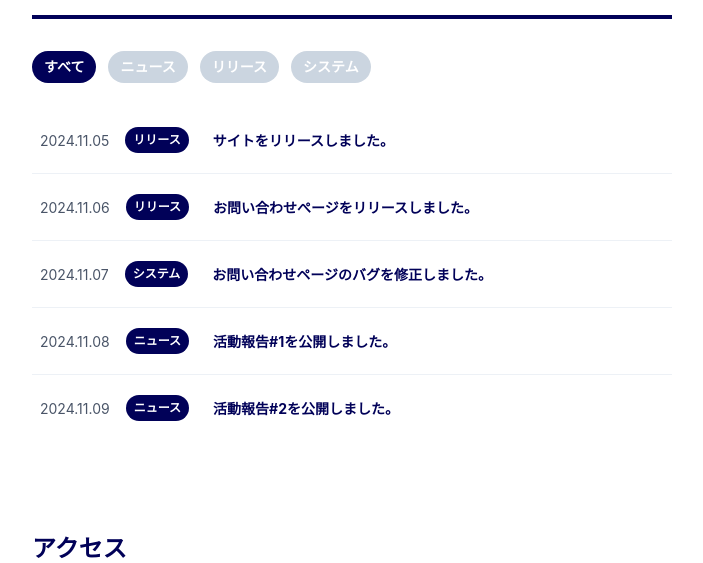
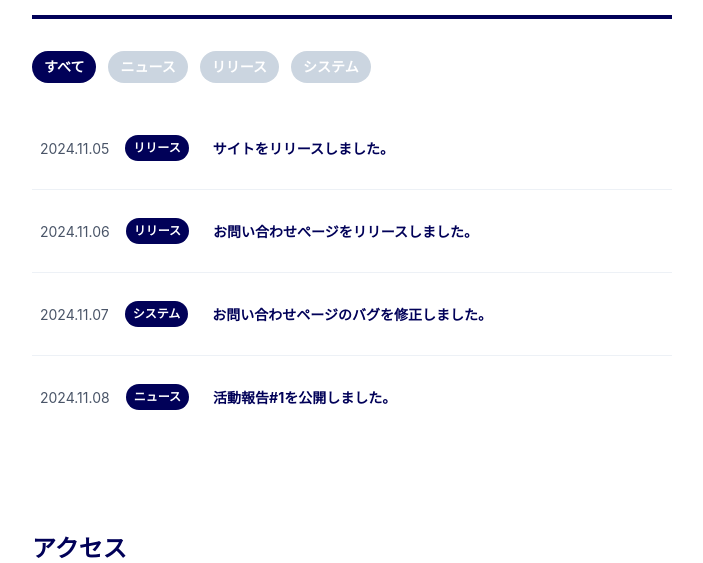
Before and after one commit to yushin-ito/Entyoukai, a React (Vite) app: page / in a window 1280 px wide. Shown: the part 1451-2014 px from the top of the page, without its empty margins (288-991 px from the left). Built offline with nearby package versions, Linux system fonts and the light colour scheme; no server answers.

Commit message:
fix: UIの軽微な修正

```diff
--- a/src/components/elements/ScrollTopButton.tsx
+++ b/src/components/elements/ScrollTopButton.tsx
@@ -3,9 +3,11 @@ import { FiChevronUp } from "react-icons/fi";
 import { AnimatePresence } from "framer-motion";
 import MotionBox from "./MotionBox";
 import IconButton from "./IconButton";
+import { useBreakpointValue } from "@chakra-ui/react";
 
 const ScrollToTopButton = () => {
   const [visible, setVisible] = useState(false);
+  const breakpoint = useBreakpointValue({ base: "base", sm: "sm" });
 
   useEffect(() => {
     const onScroll = () => {
@@ -53,12 +55,14 @@ const ScrollToTopButton = () => {
           }}
           position="fixed"
           bottom={{ base: "24px", sm: "48px" }}
-          right={{ base: "24px", sm: "48px" }}
+          right={{ base: "20px", sm: "48px" }}
           zIndex={999}
         >
           <IconButton
             aria-label="top"
-            icon={<FiChevronUp size="36px" />}
+            icon={
+              <FiChevronUp size={breakpoint === "base" ? "24px" : "36px"} />
+            }
             onClick={() => scrollToTop(800)}
             p="10px"
             bg="brand"
--- a/src/components/layouts/NewsList.tsx
+++ b/src/components/layouts/NewsList.tsx
@@ -7,6 +7,7 @@ import {
   Button,
   Box,
   Stack,
+  useBreakpointValue,
 } from "@chakra-ui/react";
 import { News } from "../../types";
 import { format } from "date-fns";
@@ -24,6 +25,7 @@ type NewsListProps = {
 
 const NewsList = ({ news }: NewsListProps) => {
   const [activeId, setActiveId] = useState<string>("all");
+  const breakpoint = useBreakpointValue({ base: "base", sm: "sm" });
 
   const list = useMemo(() => {
     return news.filter((item) => {
@@ -74,6 +76,7 @@ const NewsList = ({ news }: NewsListProps) => {
         spacing="2"
         sx={{
           "&::-webkit-scrollbar": {
+            display: { base: "none", sm: "block" },
             width: "4px",
           },
           "&::-webkit-scrollbar-thumb": {
@@ -87,6 +90,11 @@ const NewsList = ({ news }: NewsListProps) => {
             backgroundColor: "#f1f1f1",
           },
         }}
+        css={{
+          scrollbarWidth: breakpoint === "base" ? "none" : "auto",
+          scrollbarHeight: breakpoint === "base" ? "none" : "auto",
+          msOverflowStyle: breakpoint === "base" ? "none" : "auto",
+        }}
       >
         {list.map((item, index) => (
           <VStack key={index} w="100%" alignItems="start" spacing="2">
@@ -95,7 +103,7 @@ const NewsList = ({ news }: NewsListProps) => {
               flexDir={{ base: "column", sm: "row" }}
               alignItems={{ base: "flex-start", sm: "center" }}
               px={{ base: "4px", sm: "8px" }}
-              py={{ base: "8px", sm: "12px" }}
+              py={{ base: "12px", sm: "20px" }}
               spacing={{ base: "4", sm: "6" }}
             >
               <HStack spacing={{ base: "2", sm: "4" }} alignItems="center">
```
